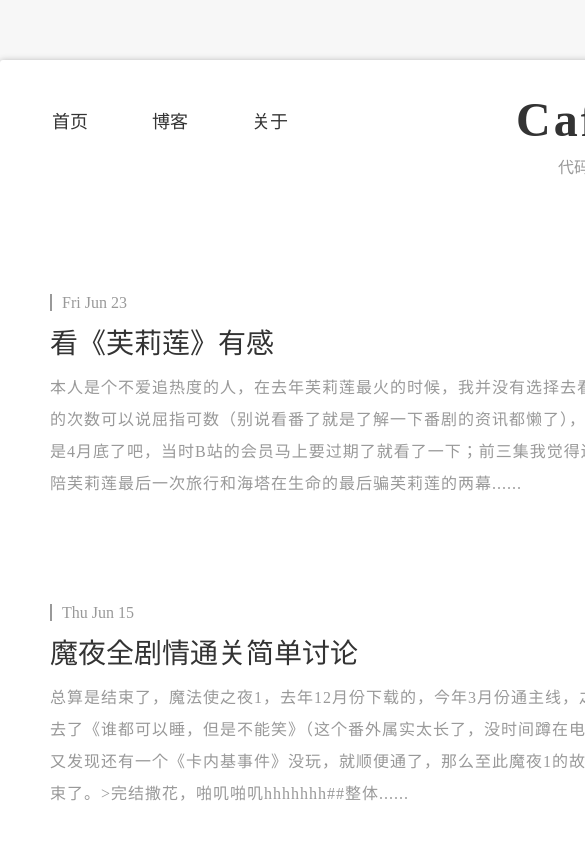
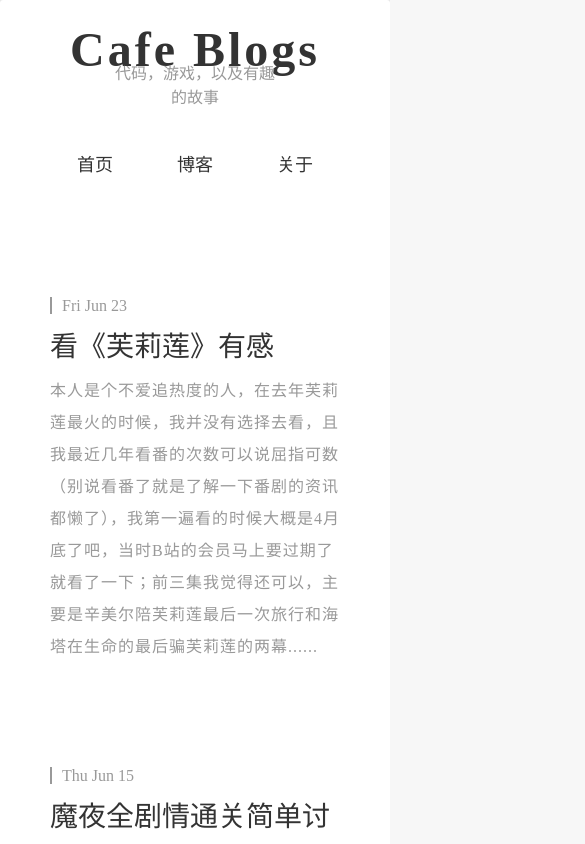
Before and after one commit to CafeKiller/CafeKiller.github.io, an Astro site: page / in a window 390 px wide. Shown: the top 844 px of the page, 585 px wide, since content can reach past the window. Built offline with nearby package versions, Linux system fonts and the light colour scheme; Astro itself is replaced by a stand-in of ours; a web font is replaced by a local one.

Commit message:
feat: add mobile adapter and favicon icon

```diff
--- a/src/components/Footer.astro
+++ b/src/components/Footer.astro
@@ -67,7 +67,6 @@ const fillterTags: Array<tagType> =  uniqueTags.map((tag) => {
         padding: 40px 0 40px;
         margin: 0 auto 0;
         max-width: 886px;
-		min-width: 766px;
     }
     .categos, .tags {
         padding: 0 60px;
--- a/src/layouts/BaseLayout.astro
+++ b/src/layouts/BaseLayout.astro
@@ -27,6 +27,8 @@ const { title } = Astro.props
 		<meta name="Description" content="A blog page built using the astro framework"/>
 		<meta name="Keywords" content="coffee blog, 咖啡blog, cafe blog, blog, 博客, cafe博客, 咖啡, cafe"/>
 		<title>MyBlog - { title }</title>
+
+		<link rel="shortcut icon" href="./public/favicon.ico" type="image/x-icon">
 	</head>
 	<body class="">
 		<div class="wrapper">
@@ -42,7 +44,6 @@ const { title } = Astro.props
 		padding: 0 20px;
 		margin: 0 auto 0;
 		max-width: 886px;
-		min-width: 766px;
 		background-color: #ffffff;
 		border-radius: 3px;
 		box-shadow: 0 1px 7px rgba(0, 0, 0, .3);
--- a/src/styles/global.scss
+++ b/src/styles/global.scss
@@ -190,3 +190,33 @@ body {
         }
     }
 }
+
+@media screen and (max-width: 786px) {
+    body {
+        padding-top: 0;
+    }
+    .header {
+        padding: 20px 0 40px;
+        flex-wrap: wrap;
+        height: auto;
+        nav {
+            margin-top: 60px;
+            width: 100%;
+            justify-content: center;
+            order: 1;
+        }
+        .header-title {
+            padding-right: 0;
+            width: 100%;
+            text-align: center;
+            orphans: 2;
+            .description {
+                right: 50%;
+                transform: translateX(50%);
+            }
+        }
+    }
+    .footer-wrapper {
+        margin-top: 0;
+    }
+}
```
Also changed, not shown: public/favicon.ico (added), src/styles/global.min.css.
